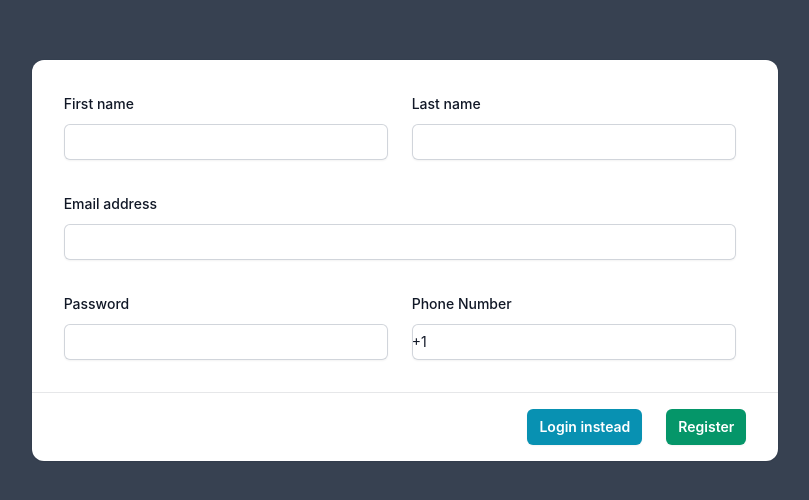
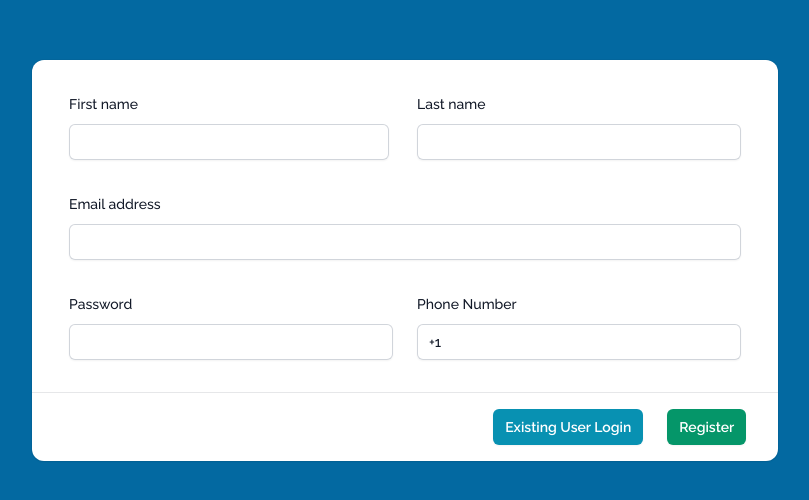
Before and after one commit to AdrianRRojo/authtemplate, a React (Create React App) app: page / in a window 1280 px wide. Shown: the part 140-640 px from the top of the page, without its empty margins (235-1044 px from the left). Built offline with nearby package versions, Linux system fonts and the light colour scheme.

Commit message:
Color changes, Form wasn't actually centered oops

```diff
--- a/public/index.html
+++ b/public/index.html
@@ -15,15 +15,10 @@
       user's mobile device or desktop. See https://developers.google.com/web/fundamentals/web-app-manifest/
     -->
     <link rel="manifest" href="%PUBLIC_URL%/manifest.json" />
-    <!--
-      Notice the use of %PUBLIC_URL% in the tags above.
-      It will be replaced with the URL of the `public` folder during the build.
-      Only files inside the `public` folder can be referenced from the HTML.
+    <link rel="preconnect" href="https://fonts.googleapis.com">
+    <link rel="preconnect" href="https://fonts.gstatic.com" crossorigin>
+    <link href="https://fonts.googleapis.com/css2?family=Raleway:ital,wght@0,100..900;1,100..900&display=swap" rel="stylesheet">
 
-      Unlike "/favicon.ico" or "favicon.ico", "%PUBLIC_URL%/favicon.ico" will
-      work correctly both with client-side routing and a non-root public URL.
-      Learn how to configure a non-root public URL by running `npm run build`.
-    -->
     <title>React App</title>
   </head>
   <body>
--- a/src/App.css
+++ b/src/App.css
@@ -1,6 +1,14 @@
 @tailwind base;
 @tailwind components;
 @tailwind utilities;
+
+body {
+  font-family: "Raleway", sans-serif;
+  font-optical-sizing: auto;
+  font-weight: 500;
+  font-style: normal;
+}
+
 .App {
   text-align: center;
 }
--- a/src/components/register.tsx
+++ b/src/components/register.tsx
@@ -105,13 +105,13 @@ export default function Register() {
   };
 
   return (
-    <div className="bg-gray-700">
+    <div className="bg-sky-700">
       <div className="flex flex-row min-h-screen justify-center items-center">
-      <form className="w-7/12 bg-white shadow-sm ring-1 ring-gray-900/5 sm:rounded-xl md:col-span-2">
-          <div className="px-4 py-6 sm:p-8">
+      <form className="w-7/12 bg-white shadow-sm ring-1 ring-gray-900/5 sm:rounded-xl md:col-span-2 ">
+          <div className="px-4 py-6 sm:p-8 flex flex-row justify-center items-center">
             <div className="grid max-w-2xl grid-cols-1 gap-x-6 gap-y-8 sm:grid-cols-6">
-              <div className="sm:col-span-3">
-                <label htmlFor="first-name" className="block text-sm/6 font-medium text-gray-900">
+              <div className="sm:col-span-3 w-96">
+                <label htmlFor="fname" className="block text-sm/6 font-medium text-gray-900">
                   First name
                 </label>
                 <div className="mt-2">
@@ -123,13 +123,13 @@ export default function Register() {
                     value={formData.fname}
                     required
                     autoComplete="given-name"
-                    className="block w-full rounded-md border-0 py-1.5 text-gray-900 shadow-sm ring-1 ring-inset ring-gray-300 placeholder:text-gray-400 focus:ring-2 focus:ring-inset sm:text-sm/6"
+                    className="block pl-3 w-80 rounded-md border-0 py-1.5 text-gray-900 shadow-sm ring-1 ring-inset ring-gray-300 placeholder:text-gray-400 focus:ring-2 focus:ring-inset sm:text-sm/6"
                   />
                 </div>
               </div>
 
               <div className="sm:col-span-3">
-                <label htmlFor="last-name" className="block text-sm/6 font-medium text-gray-900">
+                <label htmlFor="lname" className="block text-sm/6 font-medium text-gray-900">
                   Last name
                 </label>
                 <div className="mt-2">
@@ -138,7 +138,7 @@ export default function Register() {
                     type="text"
                     name="lname"
                     autoComplete="family-name"
-                    className="block w-full rounded-md border-0 py-1.5 text-gray-900 shadow-sm ring-1 ring-inset ring-gray-300 placeholder:text-gray-400 focus:ring-2 focus:ring-inset sm:text-sm/6"
+                    className="block pl-3 w-full rounded-md border-0 py-1.5 text-gray-900 shadow-sm ring-1 ring-inset ring-gray-300 placeholder:text-gray-400 focus:ring-2 focus:ring-inset sm:text-sm/6"
                     onChange={handleInputChange}
                     value={formData.lname}
                     required
@@ -156,7 +156,7 @@ export default function Register() {
                     name="email"
                     type="email"
                     autoComplete="email"
-                    className="block w-full rounded-md border-0 py-1.5 text-gray-900 shadow-sm ring-1 ring-inset ring-gray-300 placeholder:text-gray-400 focus:ring-2 focus:ring-inset sm:text-sm/6"
+                    className="block pl-3 w-full rounded-md border-0 py-1.5 text-gray-900 shadow-sm ring-1 ring-inset ring-gray-300 placeholder:text-gray-400 focus:ring-2 focus:ring-inset sm:text-sm/6"
                     onChange={handleInputChange}
                     value={formData.email}
                     required
@@ -173,7 +173,7 @@ export default function Register() {
                     id="password"
                     type="password"
                     name="password"
-                    className="block w-full rounded-md border-0 py-1.5 text-gray-900 shadow-sm ring-1 ring-inset ring-gray-300 placeholder:text-gray-400 focus:ring-2 focus:ring-inset sm:text-sm/6"
+                    className="block pl-3 w-full rounded-md border-0 py-1.5 text-gray-900 shadow-sm ring-1 ring-inset ring-gray-300 placeholder:text-gray-400 focus:ring-2 focus:ring-inset sm:text-sm/6"
                     onChange={handleInputChange}
                     value={formData.password}
                     required
@@ -191,7 +191,7 @@ export default function Register() {
                     type="text"
                     name="phoneForm"
                     maxLength={20}
-                    className="block w-full rounded-md border-0 py-1.5 text-gray-900 shadow-sm ring-1 ring-inset ring-gray-300 placeholder:text-gray-400 focus:ring-2 focus:ring-inset  sm:text-sm/6"
+                    className="block pl-3 w-full rounded-md border-0 py-1.5 text-gray-900 shadow-sm ring-1 ring-inset ring-gray-300 placeholder:text-gray-400 focus:ring-2 focus:ring-inset  sm:text-sm/6"
                     onChange={(e) => formatThePhoneNumber(e.target.value, setPhone)}
                     value={phone}
                   />
@@ -260,7 +260,8 @@ export default function Register() {
           </div>
           <div className="flex items-center justify-end gap-x-6 border-t border-gray-900/10 px-4 py-4 sm:px-8">
           {/* No functionality yet */}
-            <button className="rounded-md bg-cyan-600 px-3 py-2 text-sm font-semibold text-white shadow-sm hover:bg-cyan-500 focus-visible:outline focus-visible:outline-2 focus-visible:outline-offset-2 focus-visible:outline-cyan-600">Login instead</button>
+            <button
+            className="rounded-md bg-cyan-600 px-3 py-2 text-sm font-semibold text-white shadow-sm hover:bg-cyan-500 focus-visible:outline focus-visible:outline-2 focus-visible:outline-offset-2 focus-visible:outline-cyan-600">Existing User Login</button>
             <button
               type="submit"
               className="rounded-md bg-emerald-600 px-3 py-2 text-sm font-semibold text-white shadow-sm hover:bg-emerald-500 focus-visible:outline focus-visible:outline-2 focus-visible:outline-offset-2 focus-visible:outline-emerald-600"
```
